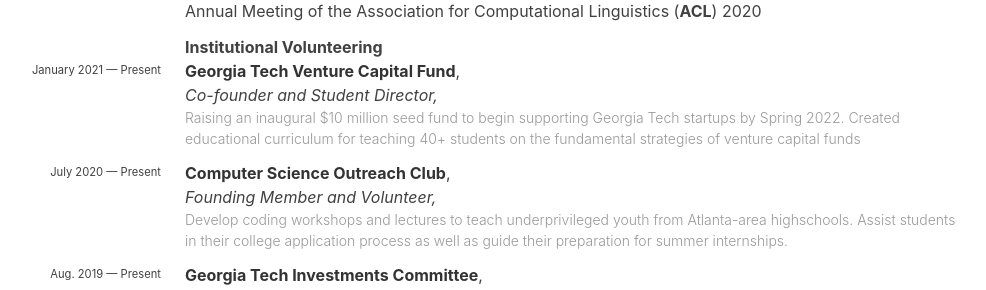
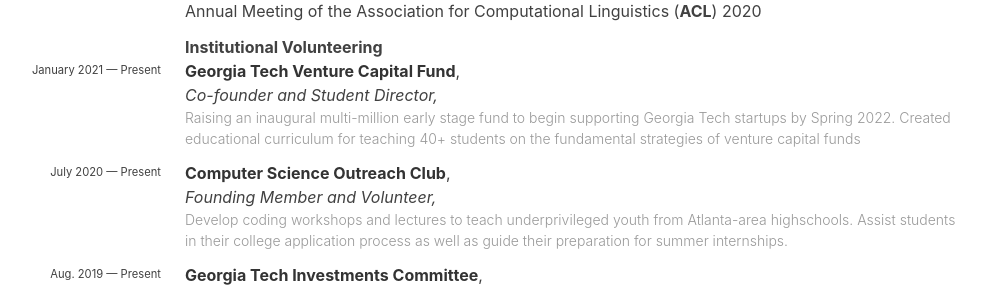
Before and after one commit to jonsaadfalcon/PersonalWebsite, a Jekyll site: the page built from cv.md, in a window 1280 px wide and 900 px high, scrolled down 2875 px. Shown: the part 151-441 px from the top of the window, without its empty margins (147-1133 px from the left). Built offline with Jekyll 4.4.1, drawn with Linux system fonts in a browser that asks for light colours; nearby versions of some CDN libraries; some web fonts are replaced.

Commit message:
Update institutional.yaml

```diff
--- a/_data/institutional.yaml
+++ b/_data/institutional.yaml
@@ -1,7 +1,7 @@
 - institution: Georgia Tech Venture Capital Fund
   position: Co-founder and Student Director
   year: "January 2021 — Present"
-  description: "Raising an inaugural $10 million seed fund to begin supporting Georgia Tech startups by Spring 2022. Created educational curriculum for teaching 40+ students on the fundamental strategies of venture capital funds"
+  description: "Raising an inaugural multi-million early stage fund to begin supporting Georgia Tech startups by Spring 2022. Created educational curriculum for teaching 40+ students on the fundamental strategies of venture capital funds"
   type: academic
 
 - institution: Computer Science Outreach Club
```
